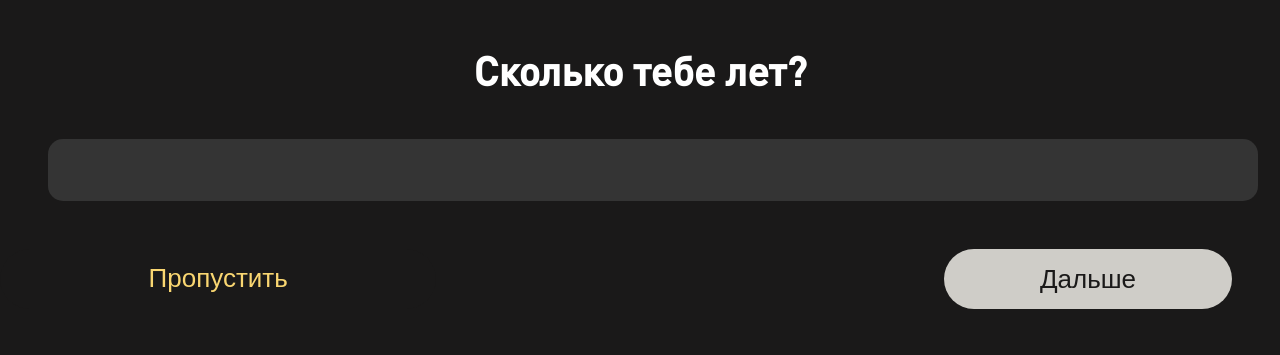
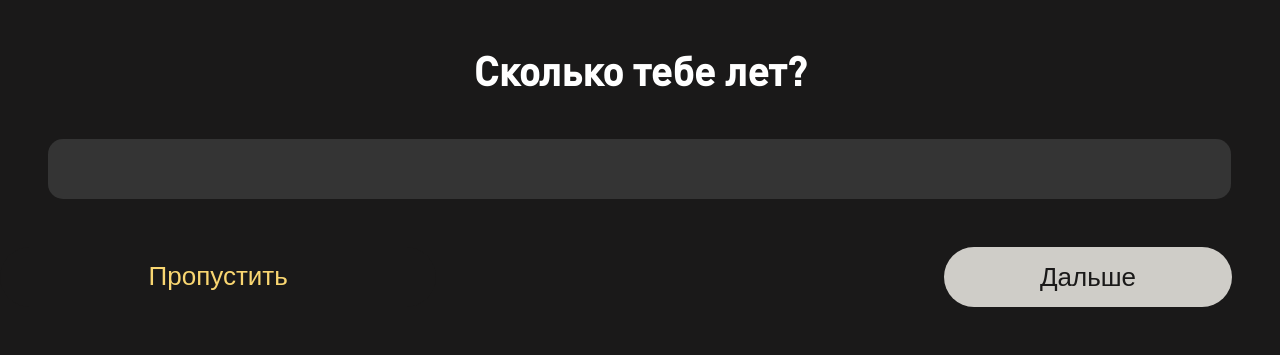
Before and after one commit to petrshirin/DatingBot, a Django app: page /profile/addage/ in a window 1280 px wide. Shown: the part 117-472 px from the top of the page. Run offline with Django 3.2, Linux system fonts and the light colour scheme; the visitor is signed in with stand-in values (Sample User, id 1).

Commit message:
CSS: common & edit

```diff
--- a/static/css/common.css
+++ b/static/css/common.css
@@ -1,3 +1,5 @@
+* { box-sizing: border-box; }
+
 @font-face {
     font-family: 'DIN Pro Medium';
     src: url('DINPro/DINPro-Medium.eot');
--- a/static/css/edit.css
+++ b/static/css/edit.css
@@ -56,6 +56,13 @@
 #choice {
     top: 0;
     margin-right: 33px;
+}
+
+.input {
+    position: relative;
+    right: 0;
+    left: 0;
+    width: 100%;
 }
 
 /*@media only screen and (orientation: portrait) {*/
```
